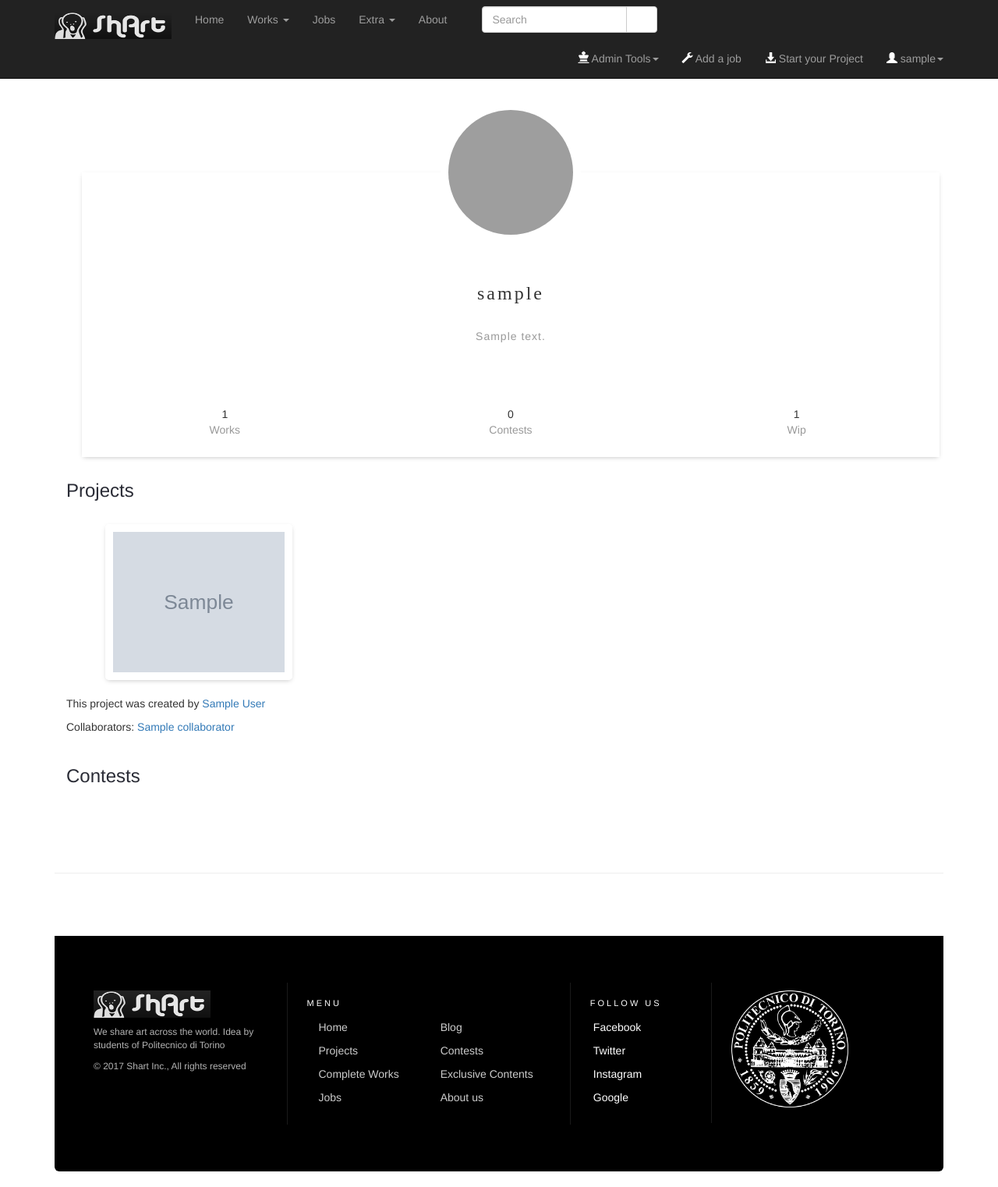
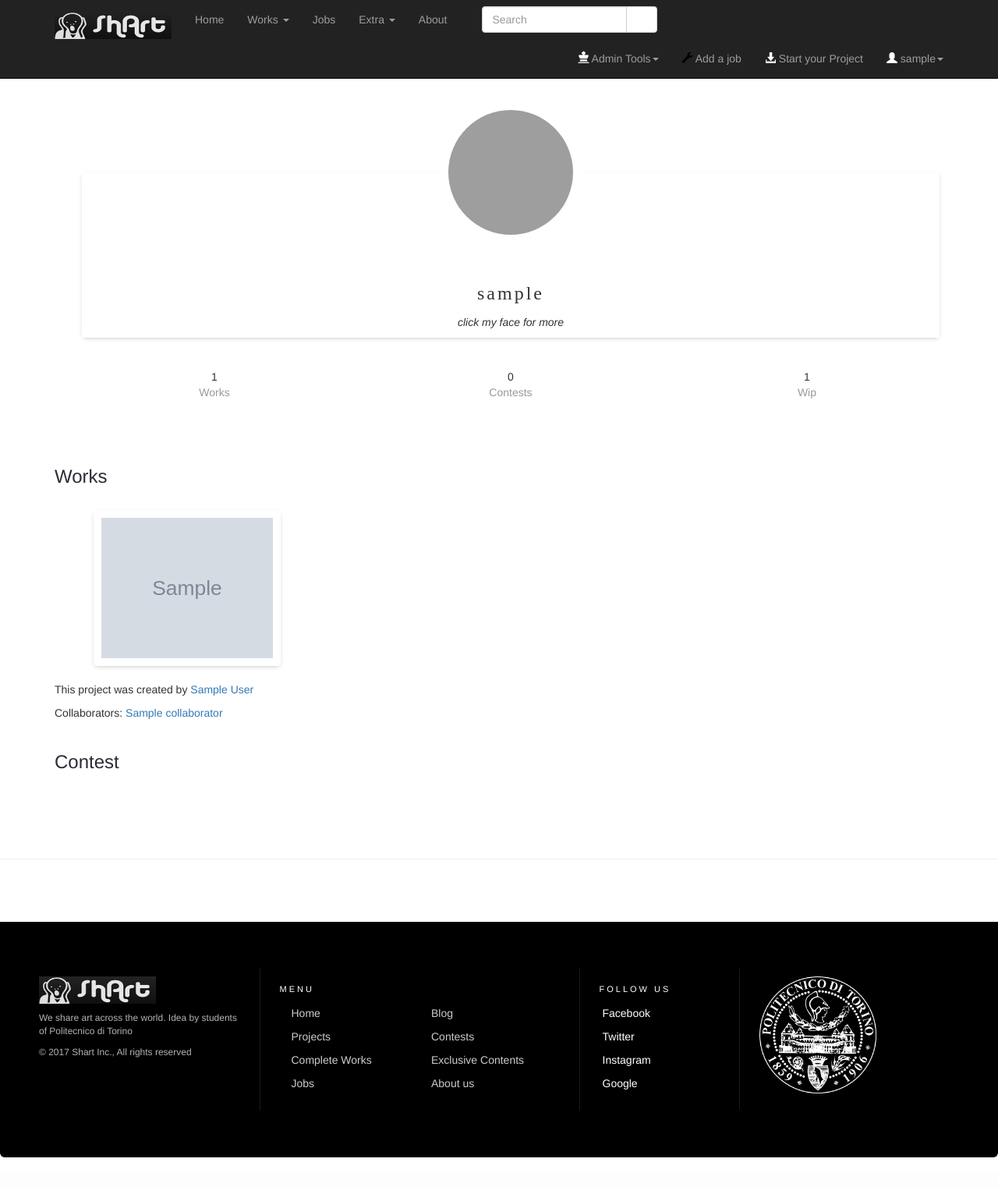
Before and after one commit to EmaBachi/shart, a Flask app: page /profile in a window 1280 px wide. Shown: the whole page at 78% size. After the commit the page ends 1484 px from the top, so only its background shows below. Run offline with Flask 2, Linux system fonts and the light colour scheme; the visitor is signed in with stand-in values (Sample User, id 1); grey boxes marked "Sample" are stand-in pictures; a database or web service that is not in the repository returns one stand-in record (values such as "Sample title"); some libraries are stand-ins or nearby versions; grey boxes are pictures that could not be loaded.

Commit message:
changes in user profile

```diff
--- a/Services.py
+++ b/Services.py
@@ -5,8 +5,8 @@ import os
 from Repositories import UserRepository, ArticleRepository, ContestRepository, ExclusiveVideoRepository, JobRepository, ProjectRepository
 from Domain import User, Article, Comment, Contest, File, ExclusiveVideo, Job, Project
 
-UPLOAD_FOLDER_CONTEST = '/home/emanuele/Scrivania/Shart_Contents/contests'
-UPLOAD_FOLDER_PROJECT = '/home/emanuele/Scrivania/Shart_Contents/projects'
+UPLOAD_FOLDER_CONTEST = 'C:\Users\Alessia\Desktop\contests'
+UPLOAD_FOLDER_PROJECT = 'C:\Users\Alessia\Desktop\projects'
 UPLOAD_FOLDER_IMAGE = 'C:\Users\Alessia\Desktop\images'
 UPLOAD_FOLDER_IMAGE_STATIC = 'C:\Users\Alessia\Desktop\shart_new\shart\static\images'
 
--- a/static/stylesheets/style.css
+++ b/static/stylesheets/style.css
@@ -62,7 +62,7 @@
 }
 
 /* Icon color in about */
-.glyphicon-heart, .glyphicon-globe, .glyphicon-lock, .glyphicon-euro, .glyphicon-random, .glyphicon-leaf{
+.glyphicon-heart, .glyphicon-globe, .glyphicon-lock, .glyphicon-euro,.glyphicon-wrench, .glyphicon-random, .glyphicon-leaf{
   color: black;
 }
 
--- a/templates/account_profile.html
+++ b/templates/account_profile.html
@@ -6,7 +6,7 @@
 <div class="rela-block container">
     <div class="rela-block profile-card">
         <div>
-            <img class="profile-pic" src="{{ url_for('image', image_name=user.image_name) }}"/>
+           <a href="#aboutModal" data-toggle="modal" data-target="#myModal"><img class="profile-pic" name="aboutme" src="{{ url_for('image', image_name=user.image_name) }}"/></a>
         </div>
         <div class="rela-block profile-name-container">
             {% if session.username == user.username %}
@@ -15,13 +15,39 @@
             {% endif %}
             <div class="rela-block user-name" id="user_name">{{ user.username }}</div>
             <p></p>
-            <div class="rela-block user-desc" id="user_description">{{ user.description}}
-                <p></p>
-            {% if session.username == user.username %}
-            <p><a href="/change_description" class="btn btn-default">Change your Bio</a></p>
-            {% endif %}
+            <em>click my face for more</em>
+        </div>
+        </div>
+    <div class="modal fade" id="myModal" tabindex="-1" role="dialog" aria-labelledby="myModalLabel" aria-hidden="true">
+        <div class="modal-dialog">
+            <div class="modal-content">
+                <div class="modal-header">
+                    <button type="button" class="close" data-dismiss="modal" aria-hidden="true"></button>
+                    <h4 class="modal-title" id="myModalLabel">More About {{ user.username }} </h4>
+                    </div>
+                <div class="modal-body">
+                    <img src="{{ url_for('image', image_name=user.image_name) }}" name="aboutme" width="140" height="140" border="0" class="img-circle"></a>
+                    <h3 class="media-heading">{{ user.username }} <small>{{ user.country }}</small></h3>
+                    <!--<span><strong>Skills: </strong></span>
+                        <span class="label label-warning">HTML5/CSS</span>
+                        <span class="label label-info">Adobe CS 5.5</span>
+                        <span class="label label-info">Microsoft Office</span>
+                        <span class="label label-success">Windows XP, Vista, 7</span>
+                    <hr>-->
+
+                    <p class="text-left"><strong>Bio: </strong><br>
+                        {{ user.description }}
+                        <br>
+                    </p>
+                    {% if session.username == user.username %}
+                    <p><a href="/change_description" class="btn btn-default">Change your Bio</a></p>
+                    {% endif %}
+
+
+                </div>
             </div>
         </div>
+    </div>
         <div class="rela-block profile-card-stats">
             <div class="floated profile-stat works">{{ finished_projects|length }}<br></div>
             <div class="floated profile-stat contests">{{ contest_images|length }}<br></div>
@@ -29,7 +55,8 @@
         </div>
     </div>
 
-    <h3>Projects</h3>
+
+    <h3>Works</h3>
     <div class="rela-block content">
     {% for project in finished_projects %}
         <div class="rela-inline">
@@ -47,8 +74,8 @@
     </div>
 
 
-    <h3>Contests</h3>
-    <div class="rela-block content">
+    <h3>Contest</h3>
+    <div id="contests" class="rela-block content">
     {% for contest_image in contest_images %}
         <div class="rela-inline">
                 <img class="image" src="{{ url_for('image_contest', title=contest_image.secondary_folder, file_name=contest_image.file_name)}}" height="180px" width="240px">
```
Also changed, not shown: other parts of static/stylesheets/style.css (+43 -0 lines), 2 other files.
